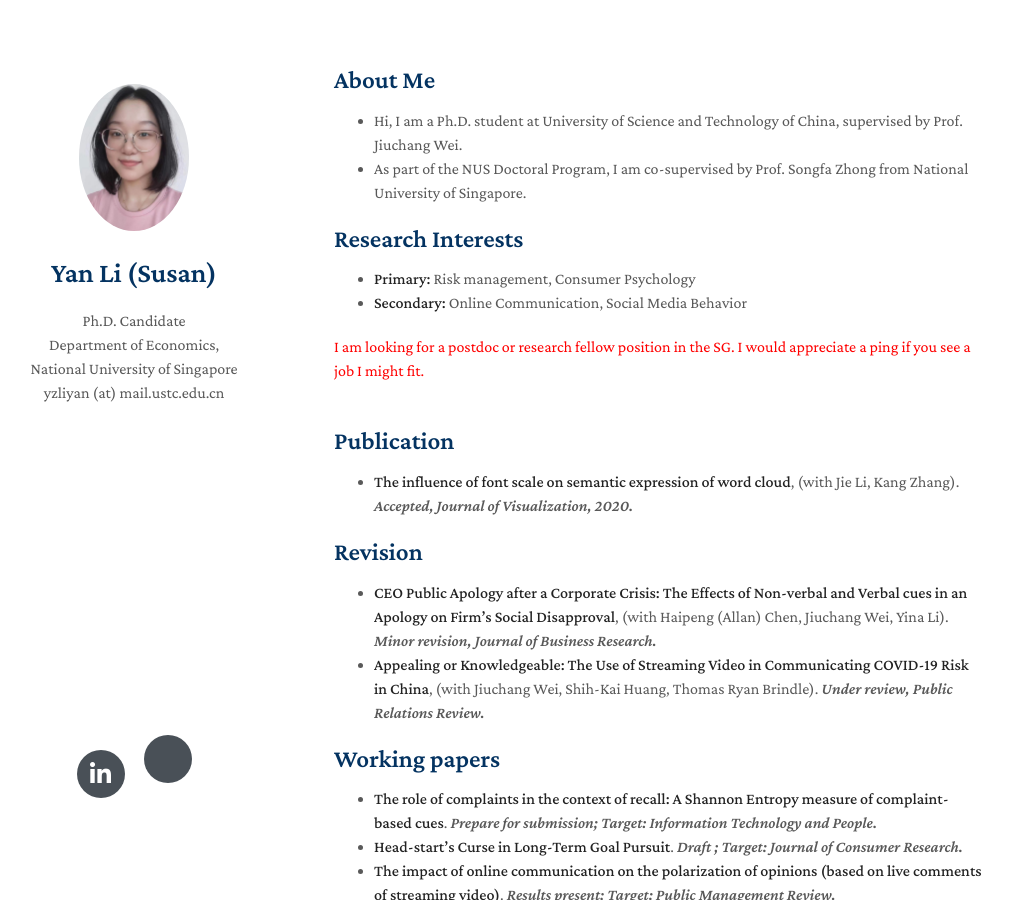
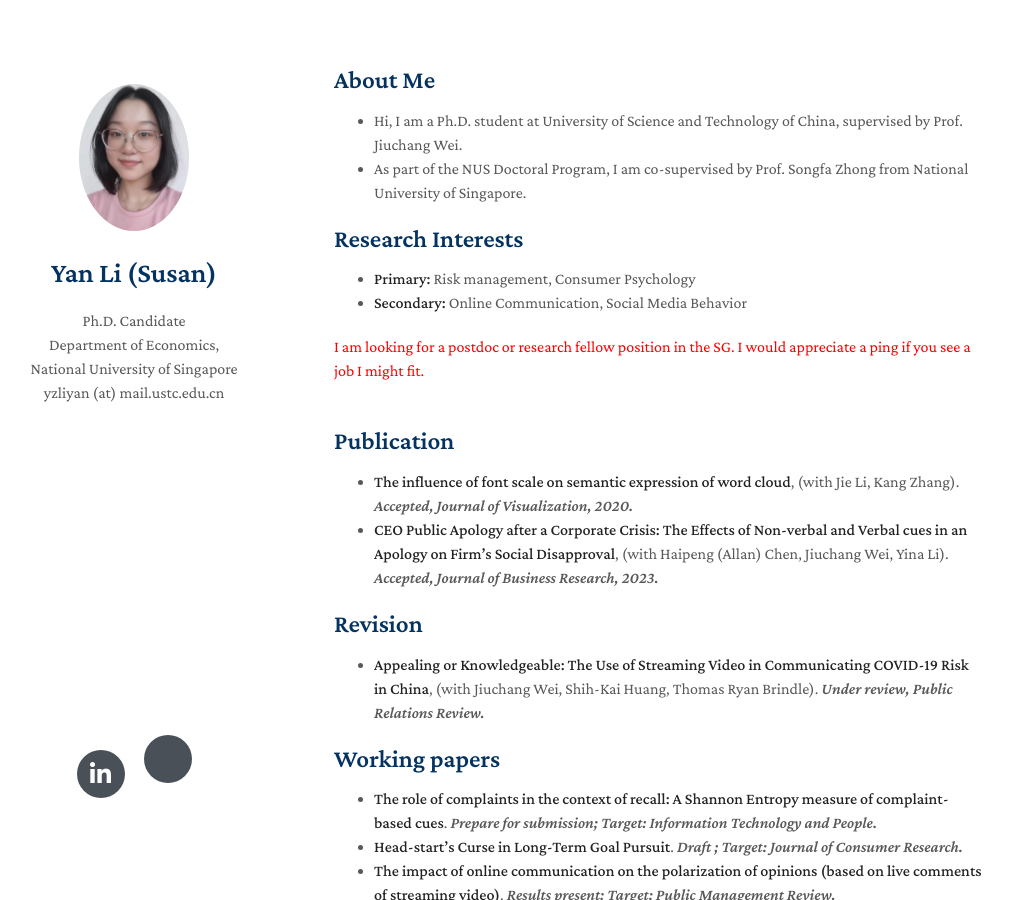
Before and after one commit to Yanli-susan/yanli-susan.github.io, a Jekyll site: the page built from index.md, in a window 1280 px wide and 900 px high. Shown: the whole window, without its empty margins (136-1148 px from the left). Built offline with Jekyll 4.4.1, drawn with Linux system fonts in a browser that asks for light colours; nearby versions of some CDN libraries; a style sheet for code colours, icons or effects is not loaded; our own code applies the rules of GitHub Pages for plain Markdown files.

Commit message:
Update index.md

```diff
--- a/index.md
+++ b/index.md
@@ -18,13 +18,13 @@ layout: homepage
 
 - **The influence of font scale on semantic expression of word cloud**, (with Jie Li, Kang Zhang).
 *Accepted, Journal of Visualization, 2020.*
+- **CEO Public Apology after a Corporate Crisis: The Effects of Non-verbal and Verbal cues in an
+Apology on Firm's Social Disapproval**, (with Haipeng (Allan) Chen, Jiuchang Wei, Yina Li).
+*Accepted, Journal of Business Research, 2023.*
 
 
 ## Revision
 
-- **CEO Public Apology after a Corporate Crisis: The Effects of Non-verbal and Verbal cues in an
-Apology on Firm's Social Disapproval**, (with Haipeng (Allan) Chen, Jiuchang Wei, Yina Li). *Minor
-revision, Journal of Business Research.*
 - **Appealing or Knowledgeable: The Use of Streaming Video in Communicating COVID-19 Risk in
 China**, (with Jiuchang Wei, Shih-Kai Huang, Thomas Ryan Brindle). *Under review, Public
 Relations Review.*
```
